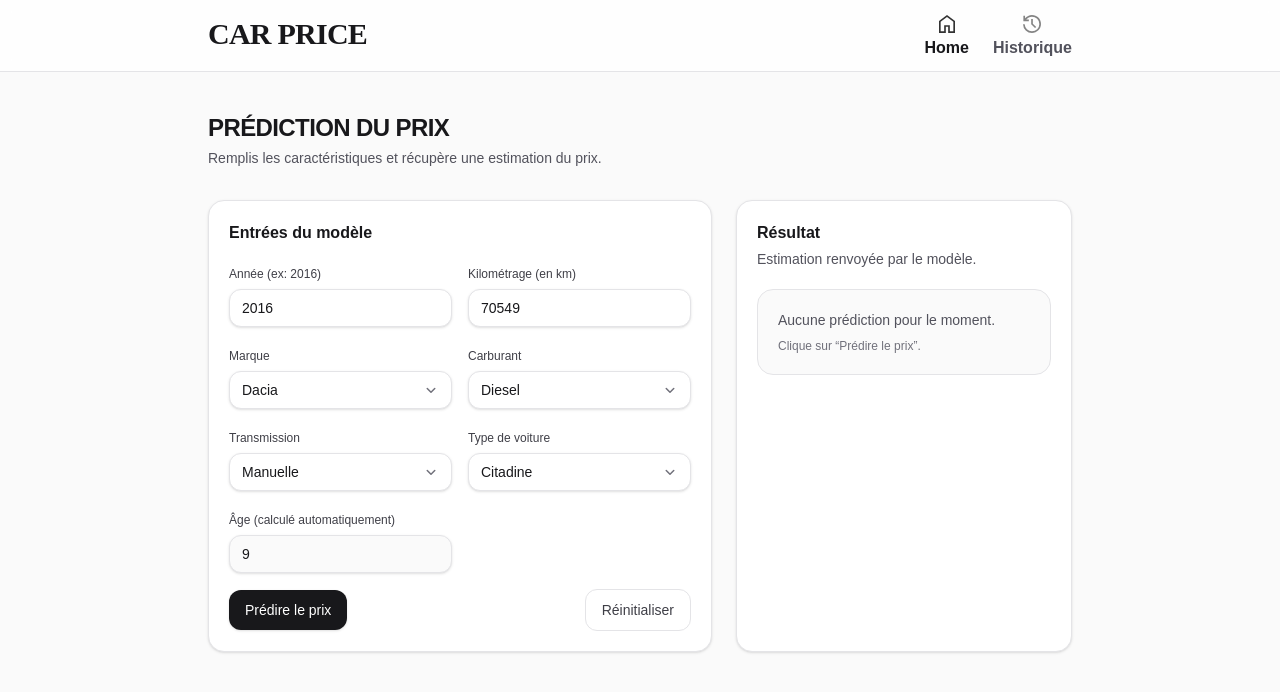
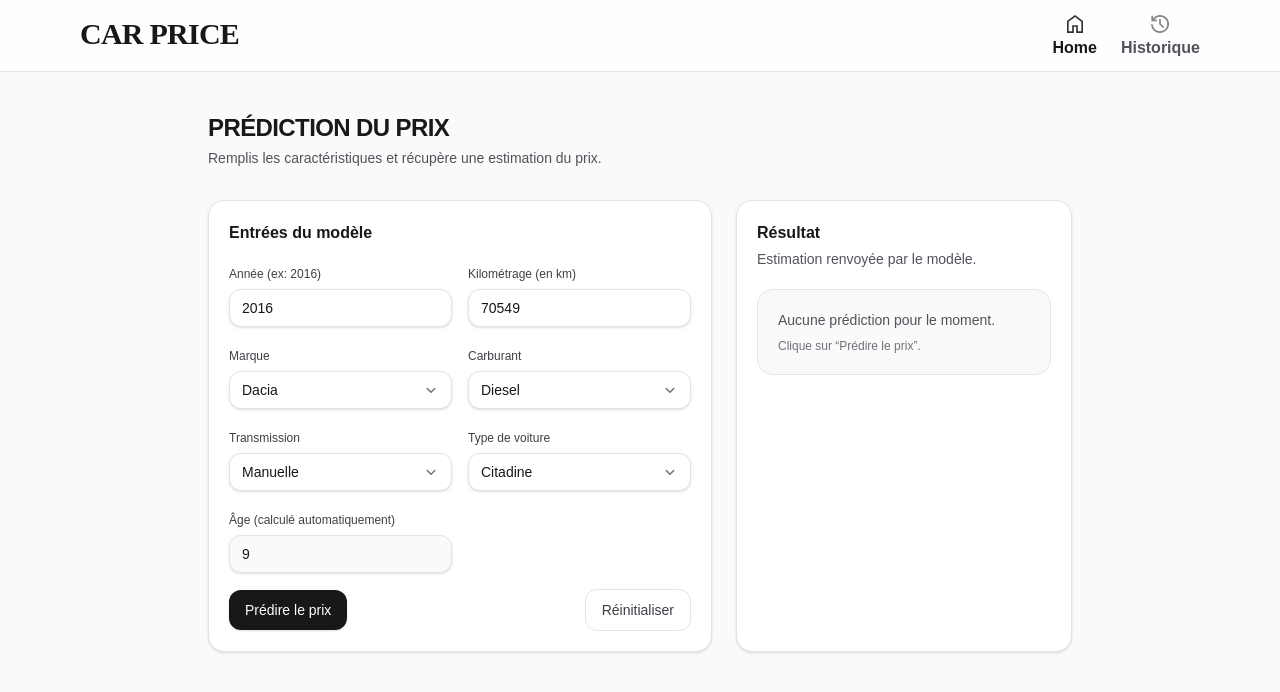
Before and after one commit to Mouad45-bit/car_predict, a Next.js app in the folder web_next/: page / in a window 1280 px wide. Shown: the top 692 px of the page. Built offline with nearby package versions, Linux system fonts and the light colour scheme; a web font is replaced by a local one.

Commit message:
app/components/MinimalHeader.tsx v4

```diff
--- a/web_next/app/components/MinimalHeader.tsx
+++ b/web_next/app/components/MinimalHeader.tsx
@@ -11,7 +11,7 @@
 
   return (
     <header className="h-18 sticky top-0 z-10 border-b border-zinc-200 bg-white/80 backdrop-blur">
-      <div className="mx-auto flex max-w-4xl items-center justify-between px-4 py-3">
+      <div className="mx-auto flex max-w-6xl items-center justify-between px-4 py-3">
         <Link href="/" className="macondo text-3xl uppercase font-semibold tracking-tight text-zinc-900">
           Car Price
         </Link>
```
